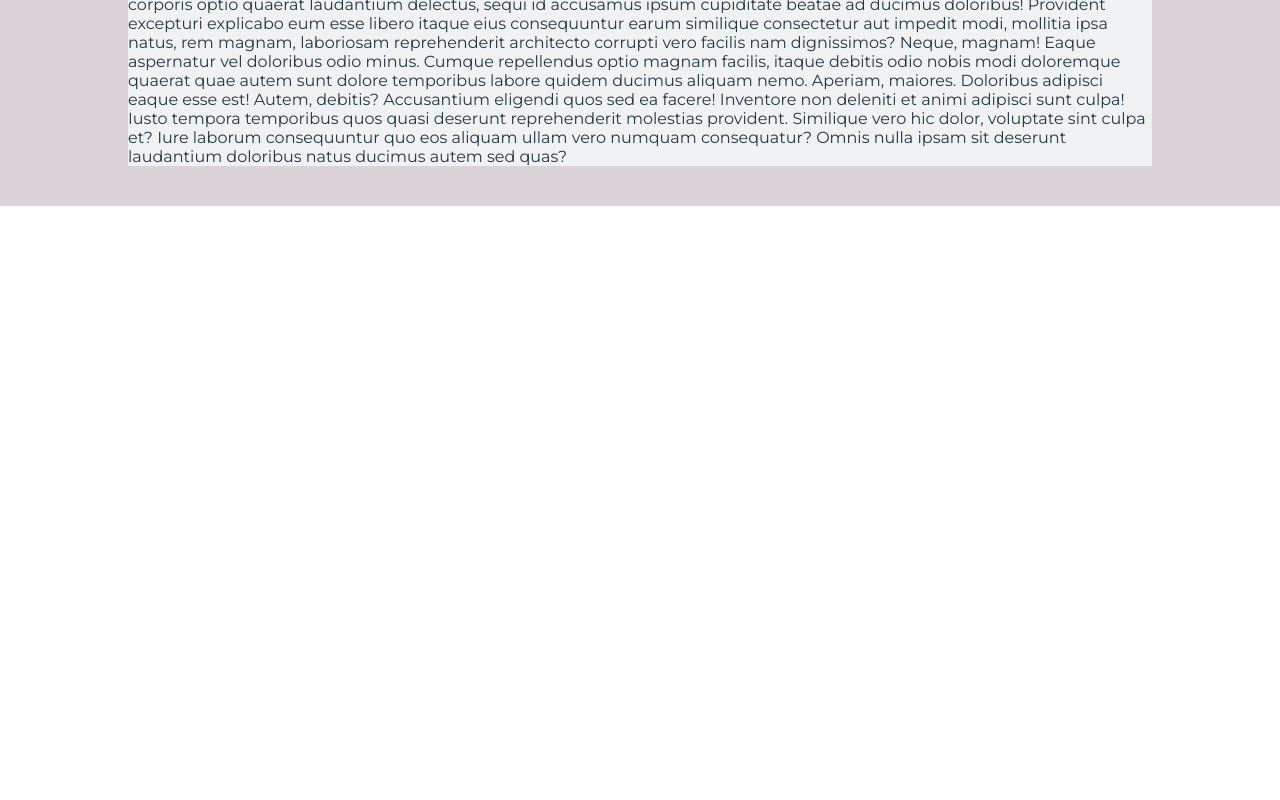
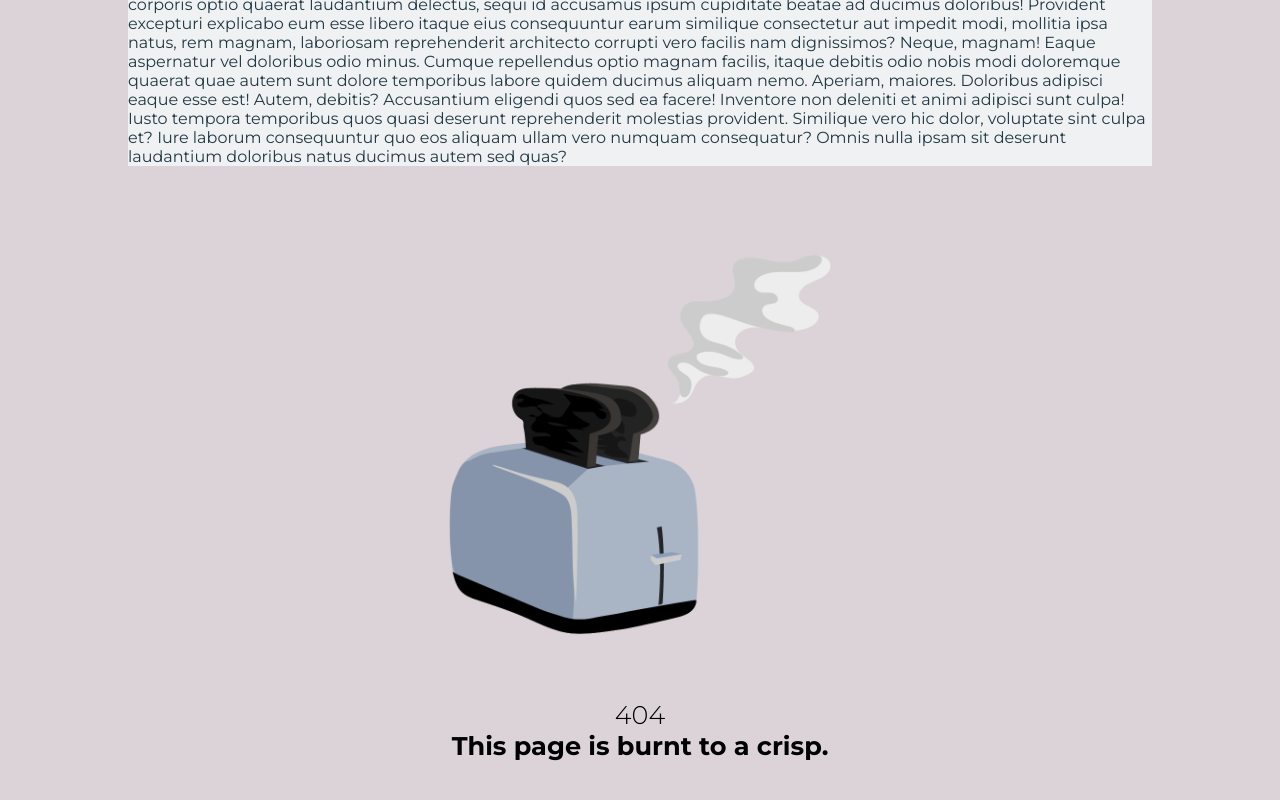
Before and after one commit to chingu-voyages/v28-geckos-team-05, a React (Create React App) app: page /calendar in a window 1280 px wide. Shown: the part 957-1757 px from the top of the page. Before the commit the page ends 1163 px from the top, so only its background shows below. Built offline with nearby package versions, Linux system fonts and the light colour scheme; a web font is replaced by a local one.

Commit message:
add 404 page (#62)

```diff
--- a/src/App.tsx
+++ b/src/App.tsx
@@ -5,6 +5,7 @@ import AboutPage from './pages/AboutPage/AboutPage';
 import CalendarPage from './pages/CalendarPage/CalendarPage';
 import Header from './components/Header/Header';
 import Footer from './components/Footer/Footer';
+import NotFound from './components/NotFound/NotFound';
 import './App.scss';
 
 const App = () => (
@@ -14,6 +15,7 @@ const App = () => (
       <Route path="/" exact component={HomePage} />
       <Route path="/about" exact component={AboutPage} />
       <Route path="/calendar" exact component={CalendarPage} />
+      <Route component={NotFound} />
       <Footer />
     </Router>
   </div>
--- /dev/null
+++ b/src/components/NotFound/NotFound.scss
@@ -0,0 +1,27 @@
+@import '../../styles/variables';
+
+.notfound__container {
+    height: calc(75vh);
+    width: 100%;
+    display: flex;
+    flex-direction: column;
+    justify-content: center;
+    align-items: center;
+}
+
+.notfound__image {
+    width: 30%;
+}
+
+.notfound__text {
+    margin-top: 4rem;
+    font-size: $font-size-xxl;
+    font-weight: 700;
+    display: flex;
+    flex-direction: column;
+    align-items: center;
+
+    & p:nth-of-type(1) {
+        font-weight: 300;
+    }
+}
--- /dev/null
+++ b/src/components/NotFound/NotFound.tsx
@@ -0,0 +1,17 @@
+import React from 'react';
+
+import './NotFound.scss';
+
+import toaster from '../../assets/toaster.png';
+
+export default function NotFound() {
+  return (
+    <div className="notfound__container">
+      <img className="notfound__image" src={toaster} />
+      <div className="notfound__text">
+        <p>404</p>
+        <p>This page is burnt to a crisp.</p>
+      </div>
+    </div>
+  );
+}
--- a/src/styles/_variables.scss
+++ b/src/styles/_variables.scss
@@ -22,3 +22,10 @@ $input-border: 1px solid $color-input-border;
 // Border Radius
 $standard-border-radius: 5px;
 $round-input-radius: 20px;
+
+
+// font sizes
+$font-size-small: .7rem;
+$font-size-medium: 1rem;
+$font-size-large: 1.3rem;
+$font-size-xxl: 1.6rem;
```
Also changed, not shown: src/assets/toaster.png (added).
